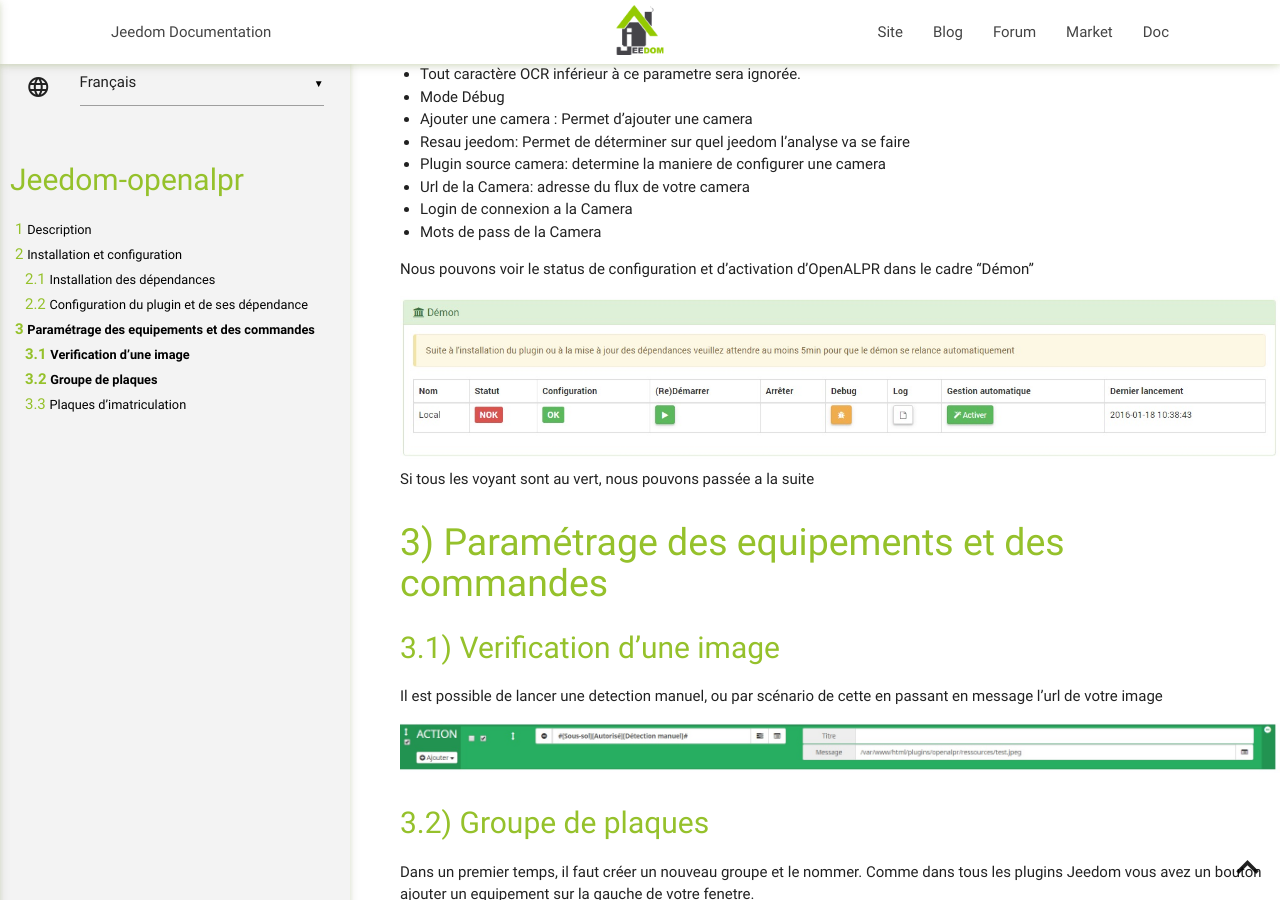
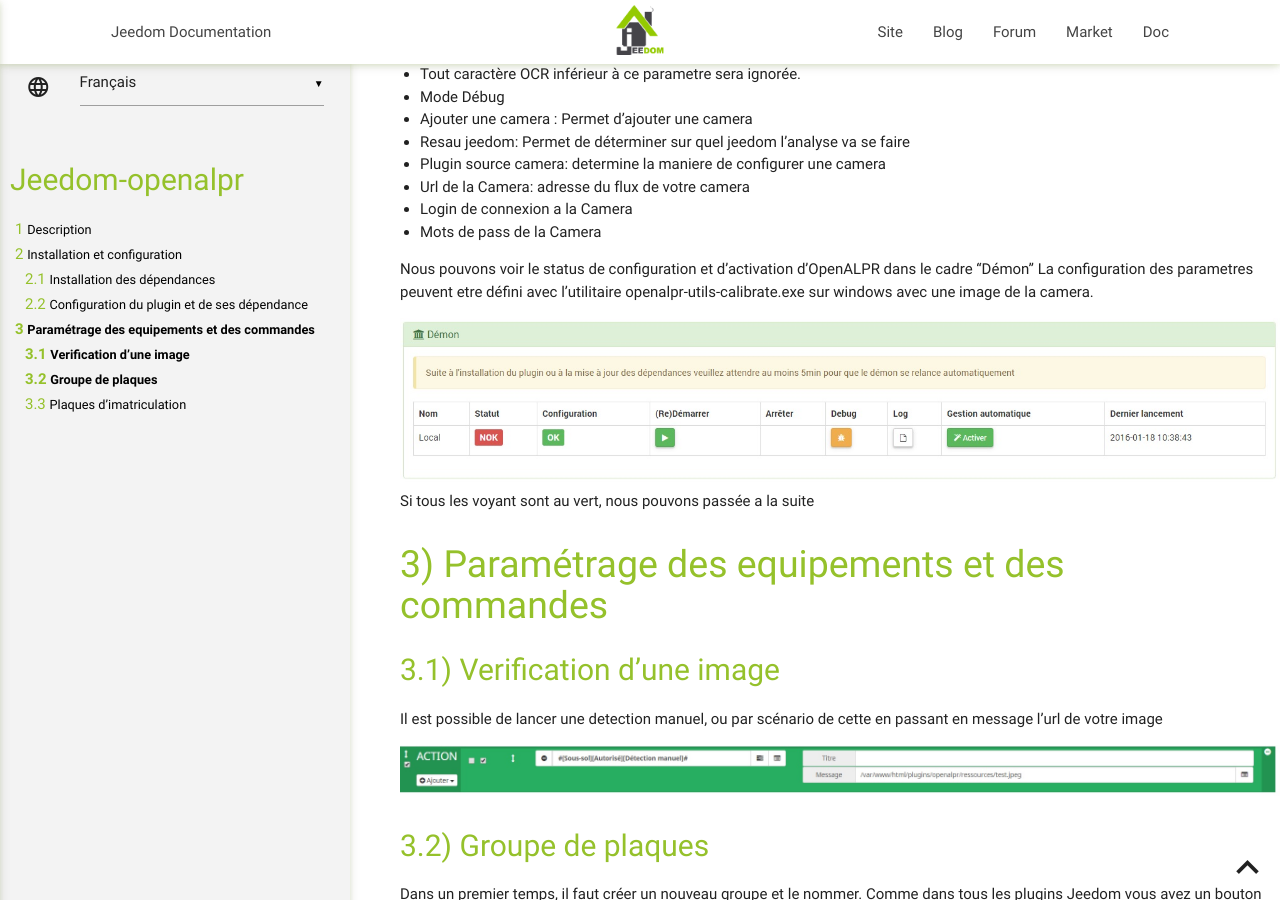
Before and after one commit to jul13nc/Jeedom-OpenALPR, a Jekyll site: the page built from docs/fr_FR/index.md, in a window 1280 px wide and 900 px high, scrolled down 1922 px. Built offline with Jekyll 4.4.1, drawn with Linux system fonts in a browser that asks for light colours; our own code applies the rules of GitHub Pages for plain Markdown files.

Commit message:
Update index.md

```diff
--- a/docs/fr_FR/index.md
+++ b/docs/fr_FR/index.md
@@ -59,6 +59,7 @@ Les paramettre de configuration général sont:
 * Mots de pass de la Camera
 
 Nous pouvons voir le status de configuration et d’activation d’OpenALPR dans le cadre "Démon"
+La configuration des parametres peuvent etre défini avec l'utilitaire openalpr-utils-calibrate.exe sur windows avec une image de la camera.
 
 ![introduction01](../images/Status_Demon.jpg)
 Si tous les voyant sont au vert, nous pouvons passée a la suite
```
